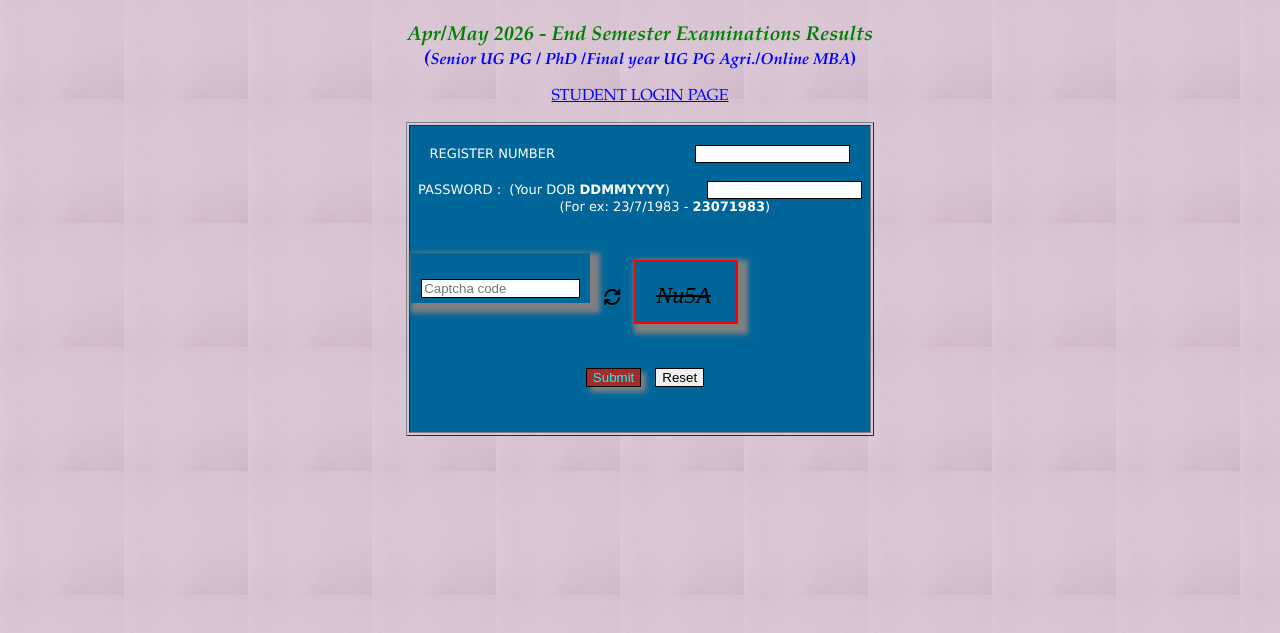
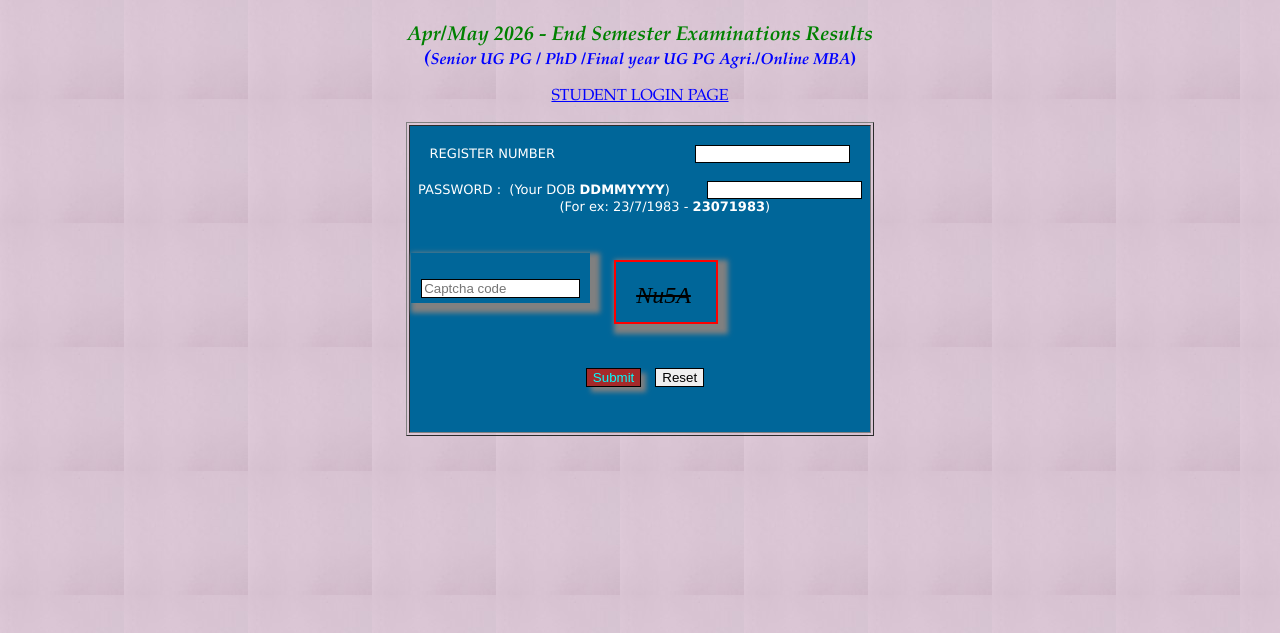
Before and after one commit to karunyacse/karunya_endsem_results, a plain HTML site: page index.html in a window 1280 px wide. Shown: the part 149-782 px from the top of the page. Drawn offline with Linux system fonts and the light colour scheme; a script that the page names is missing.

Commit message:
Remove broken captcha refresh icon

```diff
--- a/index.html
+++ b/index.html
@@ -67,10 +67,7 @@ STUDENT LOGIN PAGE</font></p>
                     <input id="submit" placeholder="Captcha code" style="float: right" size="17">
                 </p></div>
 
-                <div class="inline" onclick="generate()">
-                    <p align="right">
-                    <i class="fas fa-sync"></i>
-                </p></div>
+
 
                 <div id="image" class="inline" selectable="False">Nu5A</div>
 
```
